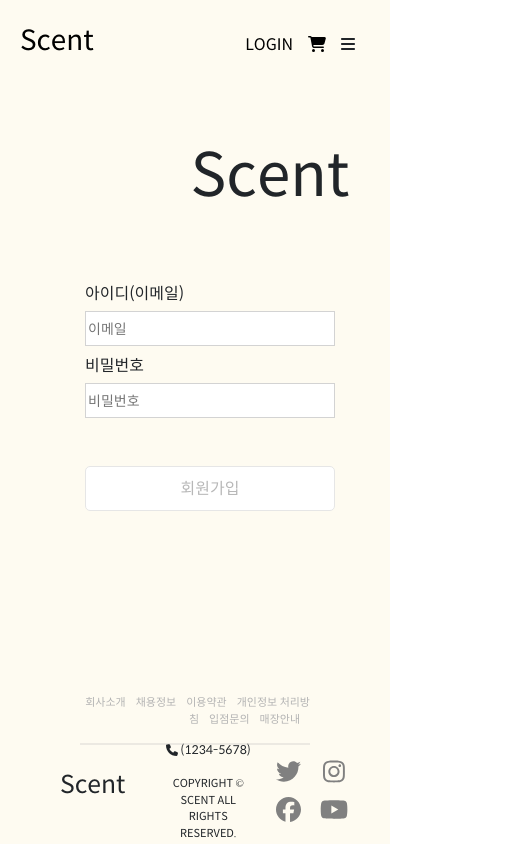
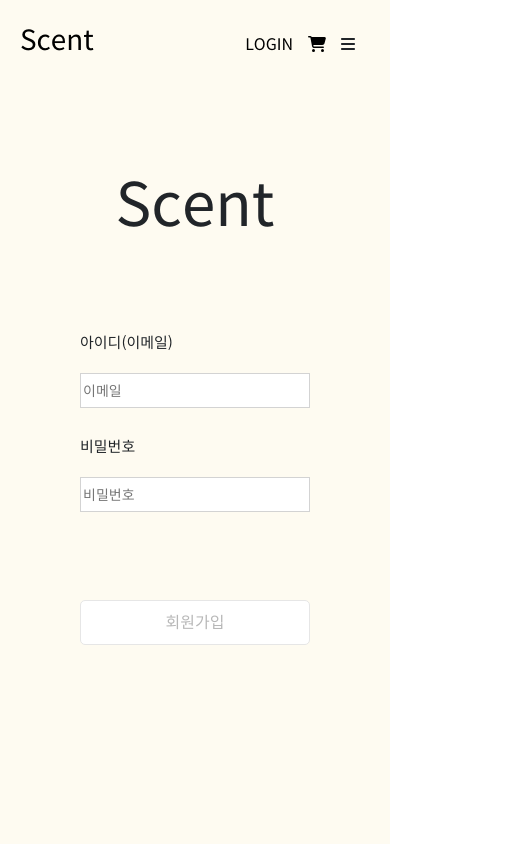
Before and after one commit to sonxxx/scent-web, a React (Create React App) app: page /register in a window 390 px wide. Shown: the top 844 px of the page, 520 px wide, since content can reach past the window. Built offline with nearby package versions, Linux system fonts and the light colour scheme; no server answers.

Commit message:
responsive modify

```diff
--- a/src/components/Best.jsx
+++ b/src/components/Best.jsx
@@ -67,7 +67,7 @@ const Best = (props) => {
                           </div>
                           <p>{item.category}</p>
                           <p>{item.name}</p>
-                          <p>{item.price}</p>
+                          <p>{item.price} KRW</p>
                         </div>
                       </Link>
                     </li>
--- a/src/components/Best.module.css
+++ b/src/components/Best.module.css
@@ -107,8 +107,8 @@
   .sort {
     text-align: right;
     margin-bottom: 25px;
-    padding-right: 45px;
-    font-size: 10px;
+    padding-right: 25px;
+    font-size: 6px;
   }
   .sort button {
     width: 60px;
--- a/src/components/Footer.module.css
+++ b/src/components/Footer.module.css
@@ -49,6 +49,12 @@
   margin: 0 auto;
 }
 
+.footer__content h2 {
+  text-align: center;
+  padding-top: 70px;
+  padding-right: 0px;
+}
+
 .footer__content .copy {
   padding-top: 20px;
 }
@@ -58,17 +64,17 @@
   /* padding: 20px 15px 0px 15px; */
 }
 
+.sns ul {
+  display: grid;
+  grid-template-columns: repeat(auto-fit, minmax(35px, 1fr));
+  gap: 0 10px;
+  padding-left: 0px;
+}
+
 .sns ul li a {
   color: grey;
 }
 
-.sns ul {
-  display: grid;
-  grid-template-columns: repeat(auto-fit, minmax(35px, 1fr));
-  gap: 0 10px;
-  padding-top: 10px;
-  padding-left: 0px;
-}
 
 
 
--- a/src/components/Latest.jsx
+++ b/src/components/Latest.jsx
@@ -29,8 +29,8 @@ const Latest = (props) => {
 
                                     <div className={styles.item__text}>
                                       <p>{item.category}</p>
-                                      <h5>{item.name}</h5>
-                                      <p>{item.price}</p>
+                                      <p>{item.name}</p>
+                                      <p>{item.price} KRW</p>
                                     </div>
                                   </div>
                                 </Link>
--- a/src/components/Latest.module.css
+++ b/src/components/Latest.module.css
@@ -38,6 +38,7 @@
 .item__box h4 {
   font-size: 17px;
   text-align: left;
+  padding: 25px 0px 15px 32px;
   padding-left: 32px;
   padding-bottom: 15px;
 }
@@ -70,14 +71,10 @@
 }
 
 .item__text p {
-  margin-bottom: 0px;
-}
-
-.item__text h5 {
   width: 80%;
-  font-size: 15px;
+  font-size: 14px;
   white-space: nowrap;
   overflow: hidden;
   text-overflow: ellipsis;
-  padding-bottom: 5px;
+  margin-bottom: 0px;
 }
--- a/src/components/Login.module.css
+++ b/src/components/Login.module.css
@@ -11,7 +11,7 @@
   height: 100%;
   max-width: 1000px;
   margin: 0 auto;
-  padding: 10px 20px;
+  padding: 40px 20px 500px 20px;
 }
 
 .header {
--- a/src/components/Register.jsx
+++ b/src/components/Register.jsx
@@ -85,7 +85,9 @@ const Register = () => {
         <h1 className={styles.header}>Scent</h1>
 
         <form className={styles.content}>
-          <span>아이디(이메일)</span><br />
+          <div className={styles.emailBox}>
+            <span>아이디(이메일)</span>
+          </div><br />
           <input type="email" name="email" placeholder='이메일' onChange={(e) => { validationEmail(e); setLocalEmail(e.target.value); checkData(e); }} /><br />
           {
             emailError &&
@@ -96,7 +98,10 @@ const Register = () => {
             <span className={styles.errorMessage}>중복된 이메일 주소 입니다.<br /></span>
           }
 
-          <span>비밀번호</span><br />
+
+          <div className={styles.passwordBox}>
+            <span>비밀번호</span>
+          </div><br />
           <input type="password" name="password" placeholder='비밀번호' onChange={validationPassword} /><br />
           {
             passwordError &&
--- a/src/components/Register.module.css
+++ b/src/components/Register.module.css
@@ -3,45 +3,55 @@
   height: 100%;
   padding-top: 90px;
   padding-bottom: 140px;
+  overflow: hidden;
 }
 
 .register__form {
   width: 100%;
   height: 100%;
-  max-width: 1000px;
+  max-width: 350px;
   margin: 0 auto;
-  padding: 10px 20px;
+  padding: 40px 20px 500px 20px;
 }
 
 .header {
-  width: 500px;
+  width: 100%;
   text-align: center;
   margin: 0 auto;
-  padding: 40px 50px;
+  padding: 40px 40px;
   font-size: 60px;
 }
 
 .content {
-  width: 300px;
-  text-align: left;
+  width: 100%;
+  text-align: center;
   margin: 0 auto;
   padding: 30px 40px;
 }
 
+.content .emailBox,
+.content .passwordBox {
+  font-size: 15px;
+  text-align: left;
+  margin-top: 20px;
+  margin-bottom: 0px;
+}
+
 .content input {
-  margin-top: 5px;
+  width: 100%;
+  margin-top: -10px;
   margin-bottom: 8px;
 }
 
 .errorMessage {
-  font-size: 14px;
+  font-size: 12px;
   color: rgb(255, 82, 82);
 }
 
 .registerBtn {
-  width: 250px;
+  width: 230px;
   height: 45px;
-  margin-top: 40px;
+  margin-top: 80px;
   background-color: #ffffff;
   border: 1px solid #e6e6e6;
   border-radius: 5px;
```
